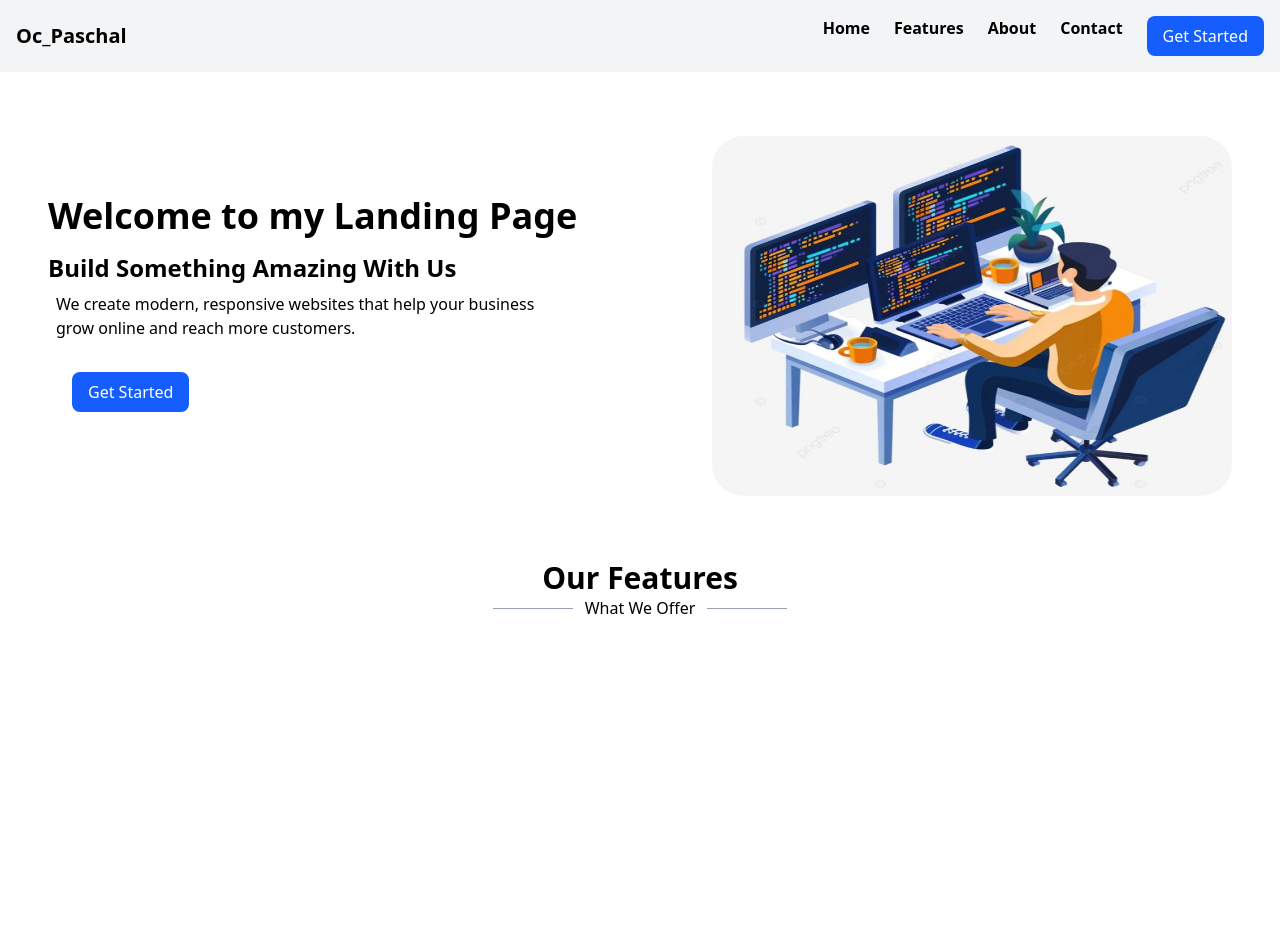
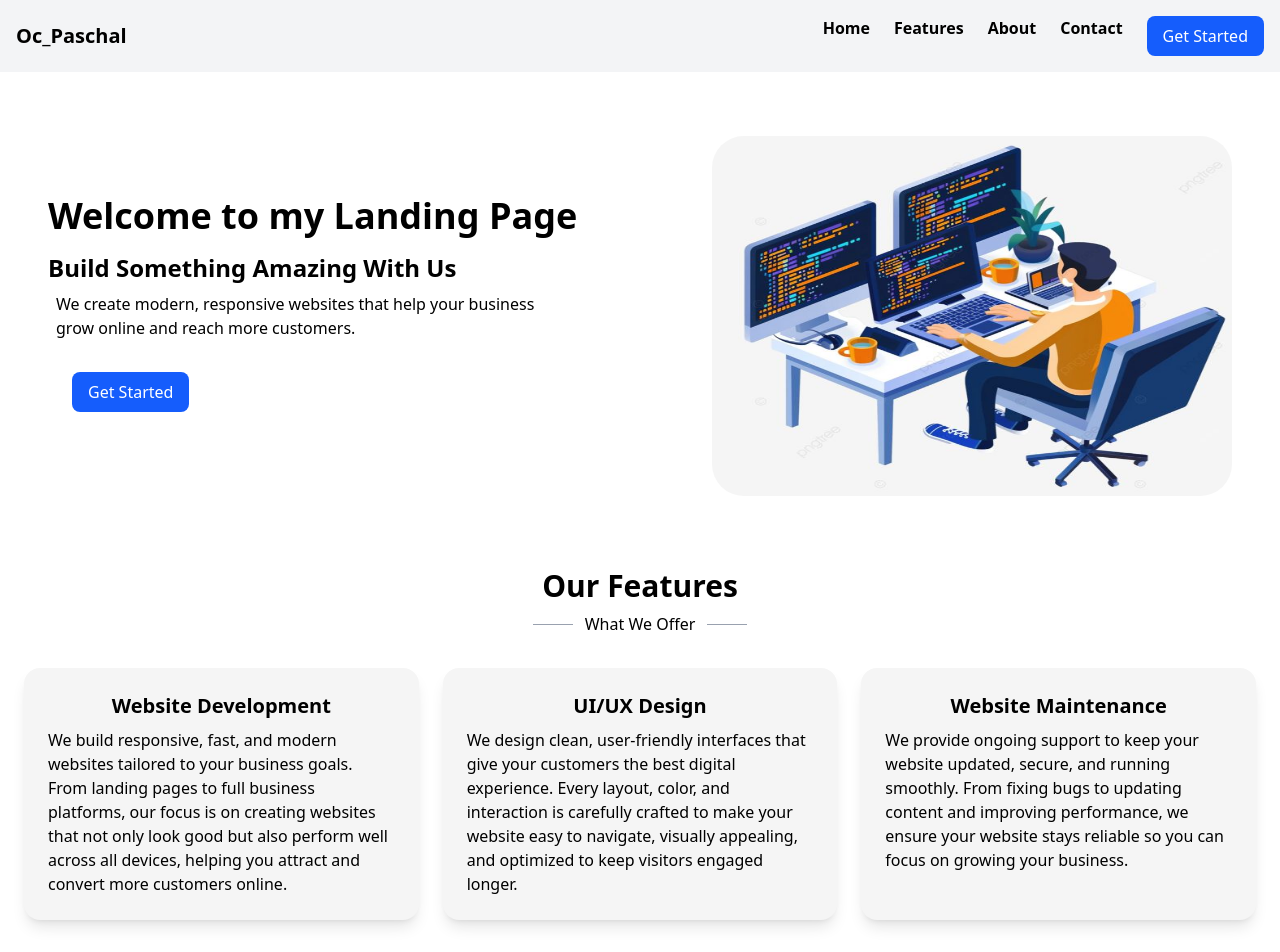
Before and after one commit to Oc-Paschal/Landing-Page-With-React, a React (Vite) app: page / in a window 1280 px wide. Before the commit the page ends 800 px from the top, so only its background shows below. Built offline with nearby package versions, Linux system fonts and the light colour scheme.

Commit message:
Finished working on the our features componennt and created Aboutus component

```diff
--- a/src/App.jsx
+++ b/src/App.jsx
@@ -1,6 +1,7 @@
 import Navbar from "./component/Navbar";
 import Herosection from "./component/Herosection";
 import Features from "./component/Features";
+import AboutUs from "./component/AboutUs";
 
 function App() {
 
@@ -9,6 +10,7 @@ function App() {
     <Navbar/>
     <Herosection/>
     <Features/>
+    <AboutUs/>
 
 
 
--- /dev/null
+++ b/src/component/AboutUs.jsx
@@ -0,0 +1,9 @@
+import React from 'react'
+
+const AboutUs = () => {
+  return (
+    <></>
+  )
+}
+
+export default AboutUs
--- a/src/component/Features.jsx
+++ b/src/component/Features.jsx
@@ -1,33 +1,58 @@
-import React from 'react'
+import React from "react";
 
 const Features = () => {
   return (
     <section>
-        <div>
-            <h1 className='text-center font-bold text-3xl'  > Our Features </h1>
+      <div>
+        <h1 className="text-center font-bold text-3xl p-2"> Our Features </h1>
 
-            <div className=' flex items-center gap-3 justify-center'>
-                <hr className=' border-gray-400  w-20'/>
-                 <p> What We Offer</p>
+        <div className=" flex items-center gap-3 justify-center">
+          <hr className=" border-gray-400  w-10" />
+          <p className="font-medium"> What We Offer</p>
+          <hr className=" border-gray-400 w-10" />
+        </div>
+      </div>
 
-                <hr className=' border-gray-400 w-20'/>
+      <div className="py-8 px-6">
+        <div className="grid grid-cols-3 gap-6 ">
+          <div className="p-6 shadow-lg rounded-2xl bg-neutral-100">
+            <h3 className="text-xl font-bold mb-2 text-center">
+              Website Development
+            </h3>
+            <p>
+              We build responsive, fast, and modern websites tailored to your
+              business goals. From landing pages to full business platforms, our
+              focus is on creating websites that not only look good but also
+              perform well across all devices, helping you attract and convert
+              more customers online.
+            </p>
+          </div>
 
+          <div className="p-6 shadow-lg rounded-2xl bg-neutral-100 ">
+            <h3 className="text-xl font-bold mb-2 text-center">UI/UX Design</h3>
+            <p>
+              We design clean, user-friendly interfaces that give your customers
+              the best digital experience. Every layout, color, and interaction
+              is carefully crafted to make your website easy to navigate,
+              visually appealing, and optimized to keep visitors engaged longer.
+            </p>
+          </div>
 
+          <div className="p-6 shadow-lg rounded-2xl bg-neutral-100">
+            <h3 className="text-xl font-bold mb-2 text-center">
+              Website Maintenance
+            </h3>
+            <p>
+              We provide ongoing support to keep your website updated, secure,
+              and running smoothly. From fixing bugs to updating content and
+              improving performance, we ensure your website stays reliable so
+              you can focus on growing your business.
+            </p>
+          </div>
+        </div>
+      </div>
+    </section>
+  );
+};
 
-            </div>
-
-
-
-
-
-
-
-        </div>
-
-
-
-    </section>
-  )
-}
-
-export default Features
+export default Features;
```
